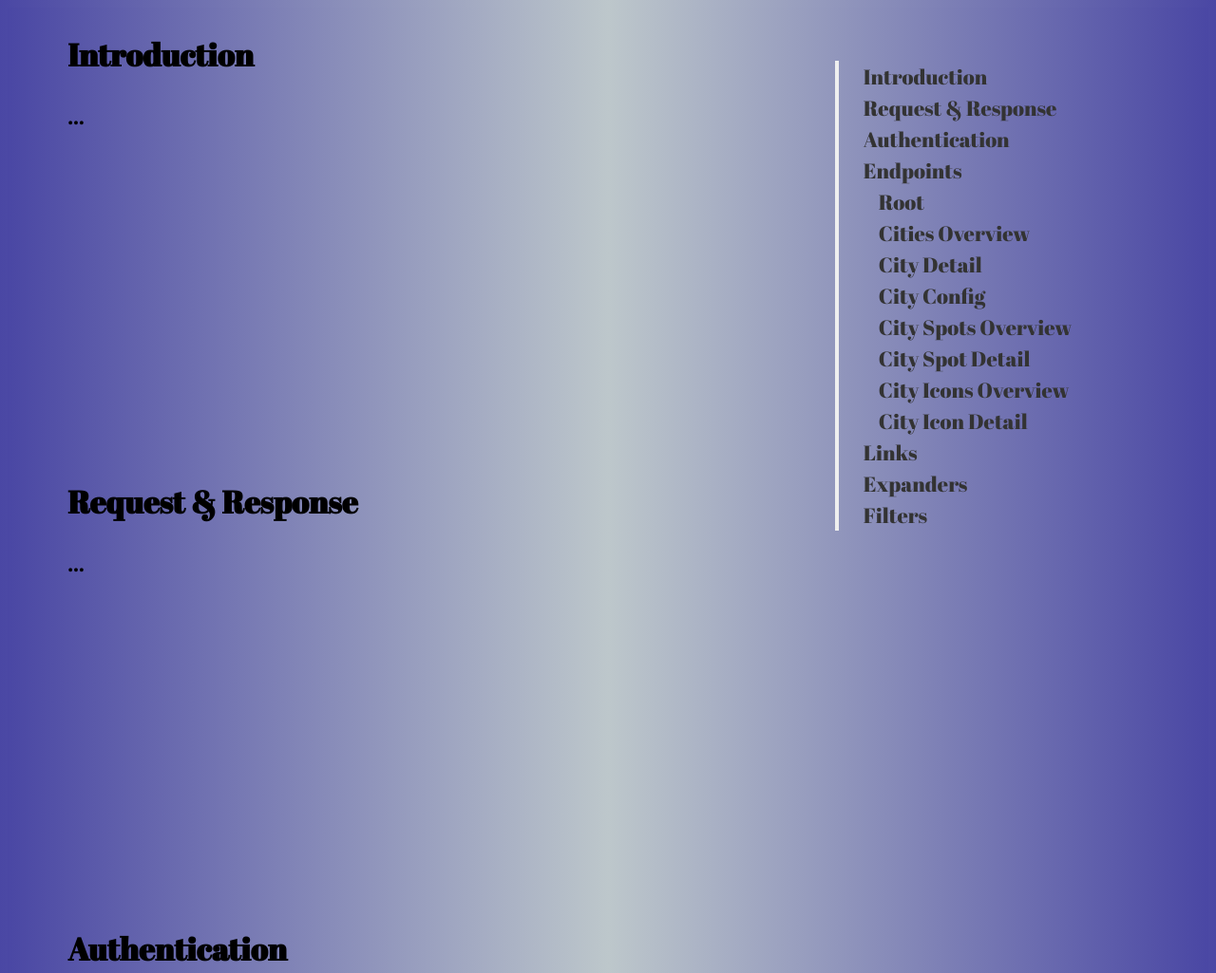
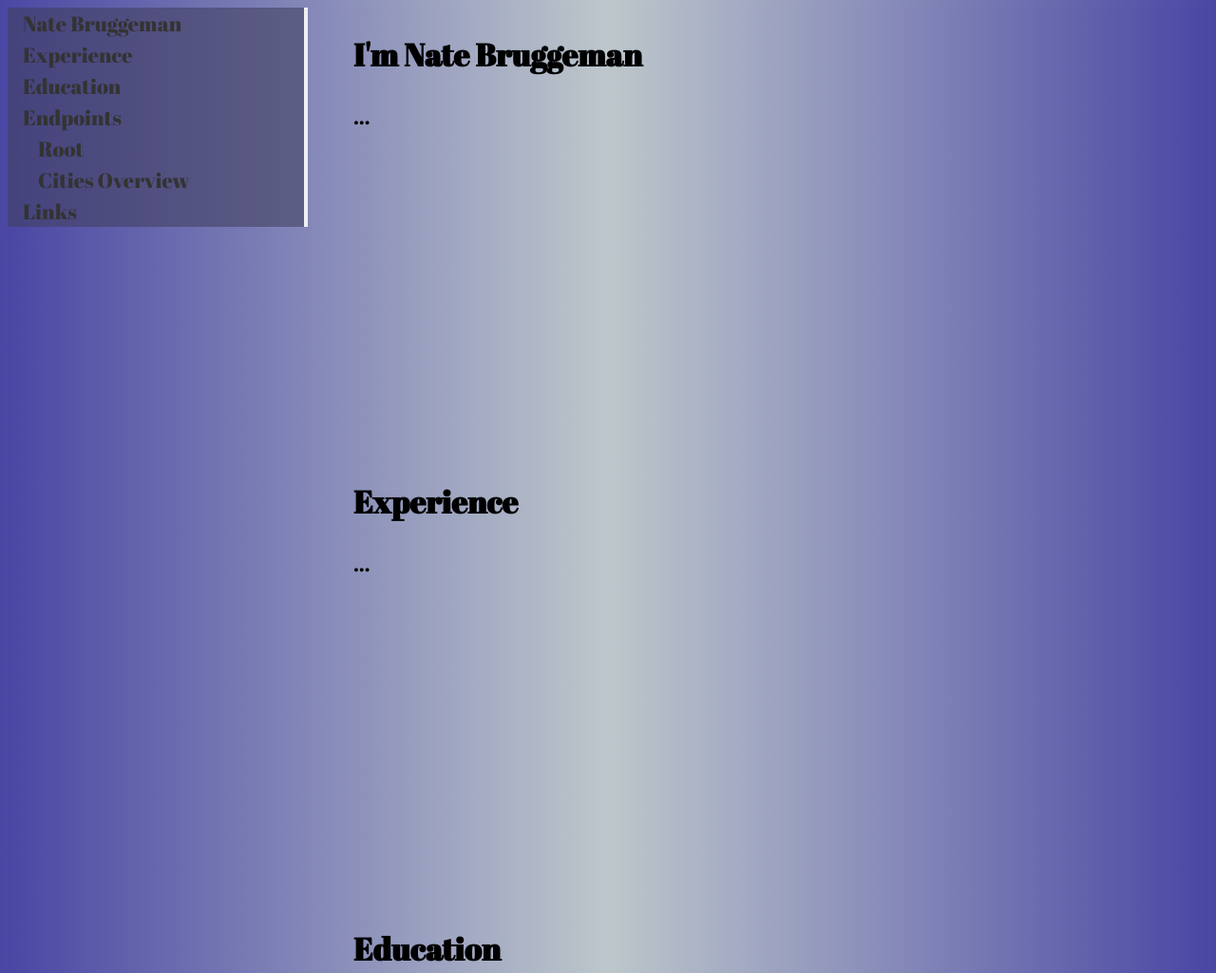
Before and after one commit to natebruggeman/nate_portfolio, a plain HTML site: page index.html in a window 1280 px wide. Shown: the top 1025 px of the page at 95% size. Drawn offline with Linux system fonts and the light colour scheme.

```diff
--- a/css/style.css
+++ b/css/style.css
@@ -9,7 +9,7 @@
 /* 2. Make nav sticky */
 main > nav {
 	position: sticky;
-	top: 4rem;
+	top: 0rem;
 	align-self: start;
 }
 
@@ -21,8 +21,10 @@
 
 /* Sidebar Navigation */
 .section-nav {
-	padding-left: 10;
-	border-left: 4px solid #efefef;
+	padding-right: 10;
+	border-right: 4px solid #efefef;
+	background-color: rgba(66,65,96,0.58);
+	/*border-radius: 10px*/
 }
 
 .section-nav a {
@@ -71,13 +73,16 @@
 /** page layout **/
 main {
 	display: grid;
-	grid-template-columns: 1fr 15em;
-	max-width: 100em;
-	width: 90%;
+	grid-template-columns: 1fr 3fr ;
+	max-width: 100%;
+	width: 100%;
 	margin: 0 auto;
+	/*margin-left: 20px;*/
+}
+.details {
+	margin-left: 3rem;
 }
 
-/** enlarge the sections for this demo, so that we have a long scrollable page **/
 section {
 	padding-bottom: 20rem;
 }
--- a/index.html
+++ b/index.html
@@ -7,21 +7,38 @@
 		<script type="text/javascript" src="app.js"></script>
 
 	<main>
-	<div>
+
+	<nav class="section-nav">
+		<ol>
+			<li><a href="#introduction">Nate Bruggeman</a></li>
+			<li><a href="#request-response">Experience</a></li>
+			<li><a href="#authentication">Education</a></li>
+			<li><a href="#endpoints">Endpoints</a>
+				<ul>
+					<li class=""><a href="#endpoints--root">Root</a></li>
+					<li class=""><a href="#endpoints--cities-overview">Cities Overview</a></li>
+				</ul>
+			</li>
+			<li class=""><a href="#links">Links</a></li>
+		</ol>
+	</nav>
+
+
+	<div class ="details">
 		<section id="introduction">
-			<h2>Introduction</h2>
+			<h2>I'm Nate Bruggeman</h2>
 			<p>…</p>
 		</section>
 		<section id="request-response">
-			<h2>Request &amp; Response</h2>
+			<h2>Experience</h2>
 			<p>…</p>
 		</section>
 		<section id="authentication">
-			<h2>Authentication</h2>
+			<h2>Education</h2>
 			<p>…</p>
 		</section>
 		<section id="endpoints">
-			<h2>Endpoints</h2>
+			<h2>Goals</h2>
 			<section id="endpoints--root">
 				<h3>Root</h3>
 				<p>…</p>
@@ -30,66 +47,13 @@
 				<h3>Cities Overview</h3>
 				<p>…</p>
 			</section>
-			<section id="endpoints--city-detail">
-				<h3>City Detail</h3>
-				<p>…</p>
-			</section>
-			<section id="endpoints--city-config">
-				<h3>City Config</h3>
-				<p>…</p>
-			</section>
-			<section id="endpoints--city-spots-overview">
-				<h3>City Spots Overview</h3>
-				<p>…</p>
-			</section>
-			<section id="endpoints--city-spot-detail">
-				<h3>City Spot Detail</h3>
-				<p>…</p>
-			</section>
-			<section id="endpoints--city-icons-overview">
-				<h3>City Icons Overview</h3>
-				<p>…</p>
-			</section>
-			<section id="endpoints--city-icon-detail">
-				<h3>City Icon Detail</h3>
-				<p>…</p>
-			</section>
 		</section>
 		<section id="links">
 			<h2>Links</h2>
 			<p>…</p>
 		</section>
-		<section id="expanders">
-			<h2>Expanders</h2>
-			<p>…</p>
-		</section>
-		<section id="filters">
-			<h2>Filters</h2>
-			<p>…</p>
-		</section>
 	</div>
-	<nav class="section-nav">
-		<ol>
-			<li><a href="#introduction">Introduction</a></li>
-			<li><a href="#request-response">Request &amp; Response</a></li>
-			<li><a href="#authentication">Authentication</a></li>
-			<li><a href="#endpoints">Endpoints</a>
-				<ul>
-					<li class=""><a href="#endpoints--root">Root</a></li>
-					<li class=""><a href="#endpoints--cities-overview">Cities Overview</a></li>
-					<li class=""><a href="#endpoints--city-detail">City Detail</a></li>
-					<li class=""><a href="#endpoints--city-config">City Config</a></li>
-					<li class=""><a href="#endpoints--city-spots-overview">City Spots Overview</a></li>
-					<li class=""><a href="#endpoints--city-spot-detail">City Spot Detail</a></li>
-					<li class=""><a href="#endpoints--city-icons-overview">City Icons Overview</a></li>
-					<li class=""><a href="#endpoints--city-icon-detail">City Icon Detail</a></li>
-				</ul>
-			</li>
-			<li class=""><a href="#links">Links</a></li>
-			<li class=""><a href="#expanders">Expanders</a></li>
-			<li class=""><a href="#filters">Filters</a></li>
-		</ol>
-	</nav>
+
 </main>
 
 
```
